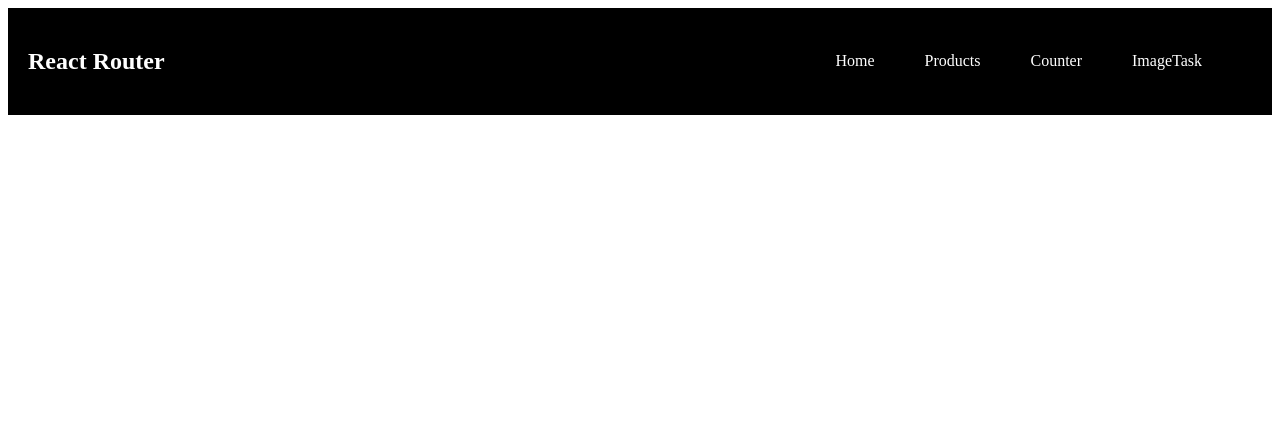
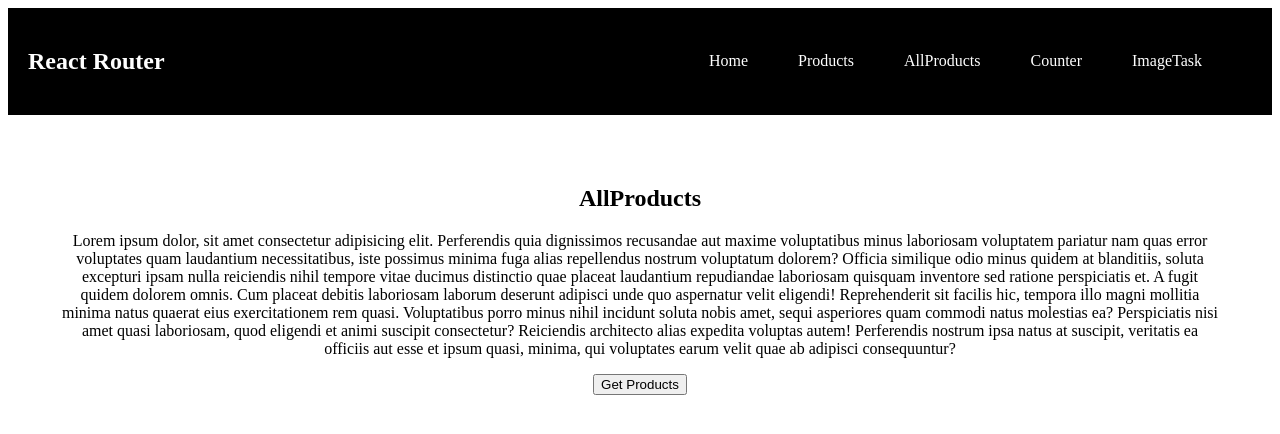
Before and after one commit to raguraman6066/basic-react-pro, a React (Vite) app: page /allproducts in a window 1280 px wide. Shown: the top 434 px of the page. Built offline with nearby package versions, Linux system fonts and the light colour scheme.

Commit message:
added axios

```diff
--- a/package.json
+++ b/package.json
@@ -10,6 +10,7 @@
     "preview": "vite preview"
   },
   "dependencies": {
+    "axios": "^1.8.4",
     "react": "^19.0.0",
     "react-dom": "^19.0.0",
     "react-router-dom": "^7.5.0"
--- a/src/App.jsx
+++ b/src/App.jsx
@@ -9,6 +9,8 @@ import { Electronics } from "./components/products/categories/electronics/Electr
 import { Womens } from "./components/products/categories/womens/Womens";
 import { Jewelries } from "./components/products/categories/jewelleries/Jewelleries";
 import { Mens } from "./components/products/categories/mens/Mens";
+import { PageNotFound } from "./components/pagenotfound/PageNotFound";
+import { AllProducts } from "./components/allproducts/AllProducts";
 
 function App() {
   return (
@@ -22,8 +24,10 @@ function App() {
           <Route path={"mencloth"} element={<Mens />} />
           <Route path={"womencloth"} element={<Womens />} />
         </Route>
+        <Route path={"/allproducts"} element={<AllProducts />} />
         <Route path={"/counter"} element={<Counter />} />
         <Route path={"/imagetask"} element={<ImageTask />} />
+        <Route path="*" element={<PageNotFound />}></Route>
       </Routes>
     </div>
   );
--- /dev/null
+++ b/src/components/allproducts/AllProducts.jsx
@@ -0,0 +1,40 @@
+import React from "react";
+import axios from "axios";
+export const AllProducts = () => {
+  const getProducts = () => {
+    var promiseObject = axios.get("https://fakestoreapi.com/products");
+    //return one promise object
+    promiseObject
+      .then((response) => {
+        console.log("response", response.data);
+      })
+      .catch((error) => {
+        console.log("error", error);
+      });
+  };
+  return (
+    <div style={{ padding: "50px" }}>
+      <h2>AllProducts</h2>
+      <p>
+        Lorem ipsum dolor, sit amet consectetur adipisicing elit. Perferendis
+        quia dignissimos recusandae aut maxime voluptatibus minus laboriosam
+        voluptatem pariatur nam quas error voluptates quam laudantium
+        necessitatibus, iste possimus minima fuga alias repellendus nostrum
+        voluptatum dolorem? Officia similique odio minus quidem at blanditiis,
+        soluta excepturi ipsam nulla reiciendis nihil tempore vitae ducimus
+        distinctio quae placeat laudantium repudiandae laboriosam quisquam
+        inventore sed ratione perspiciatis et. A fugit quidem dolorem omnis. Cum
+        placeat debitis laboriosam laborum deserunt adipisci unde quo aspernatur
+        velit eligendi! Reprehenderit sit facilis hic, tempora illo magni
+        mollitia minima natus quaerat eius exercitationem rem quasi.
+        Voluptatibus porro minus nihil incidunt soluta nobis amet, sequi
+        asperiores quam commodi natus molestias ea? Perspiciatis nisi amet quasi
+        laboriosam, quod eligendi et animi suscipit consectetur? Reiciendis
+        architecto alias expedita voluptas autem! Perferendis nostrum ipsa natus
+        at suscipit, veritatis ea officiis aut esse et ipsum quasi, minima, qui
+        voluptates earum velit quae ab adipisci consequuntur?
+      </p>
+      <button onClick={getProducts}>Get Products</button>
+    </div>
+  );
+};
--- a/src/components/nav/Nav.jsx
+++ b/src/components/nav/Nav.jsx
@@ -8,6 +8,7 @@ export const Nav = () => {
       <div>
         <Link to="/">Home</Link>
         <Link to="/products">Products</Link>
+        <Link to="/allproducts">AllProducts</Link>
         <Link to="/counter">Counter</Link>
         <Link to="/imagetask">ImageTask</Link>
       </div>
--- /dev/null
+++ b/src/components/pagenotfound/PageNotFound.jsx
@@ -0,0 +1,14 @@
+import React from "react";
+
+export const PageNotFound = () => {
+  return (
+    <div style={{ marginTop: "30px", textAlign: "center" }}>
+      <img
+        src="https://i0.wp.com/learn.onemonth.com/wp-content/uploads/2017/08/1-10.png?fit=845%2C503&ssl=1"
+        width={800}
+        height={400}
+        alt=""
+      />
+    </div>
+  );
+};
```
Also changed, not shown: 1 other file (tests, documents, lock files or other folders).
